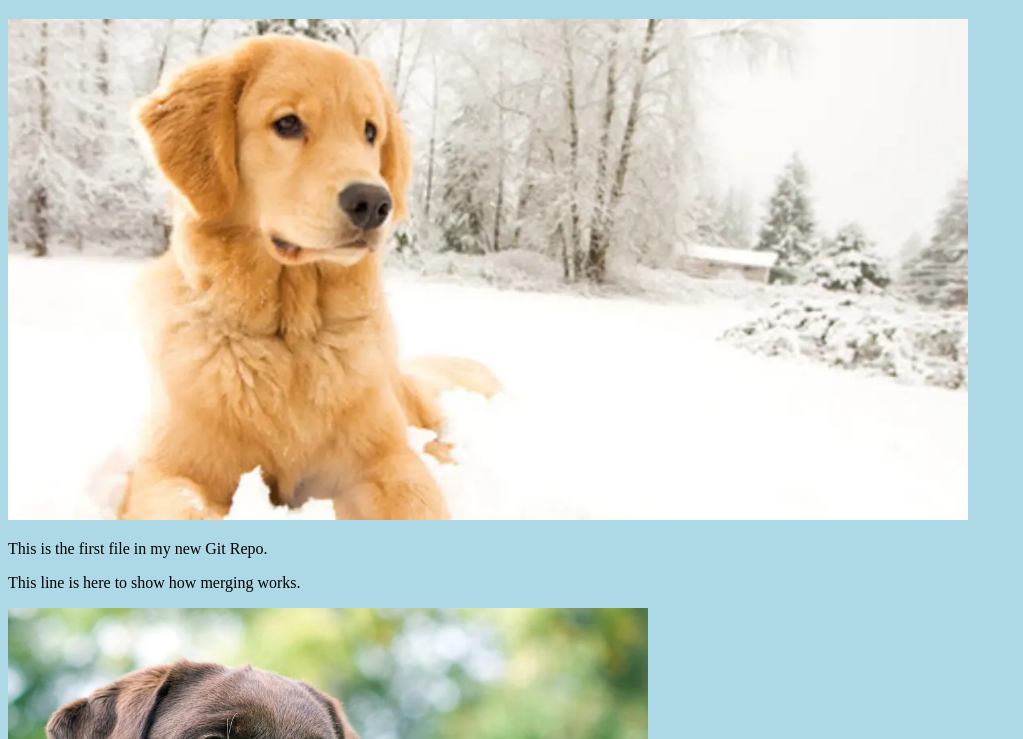
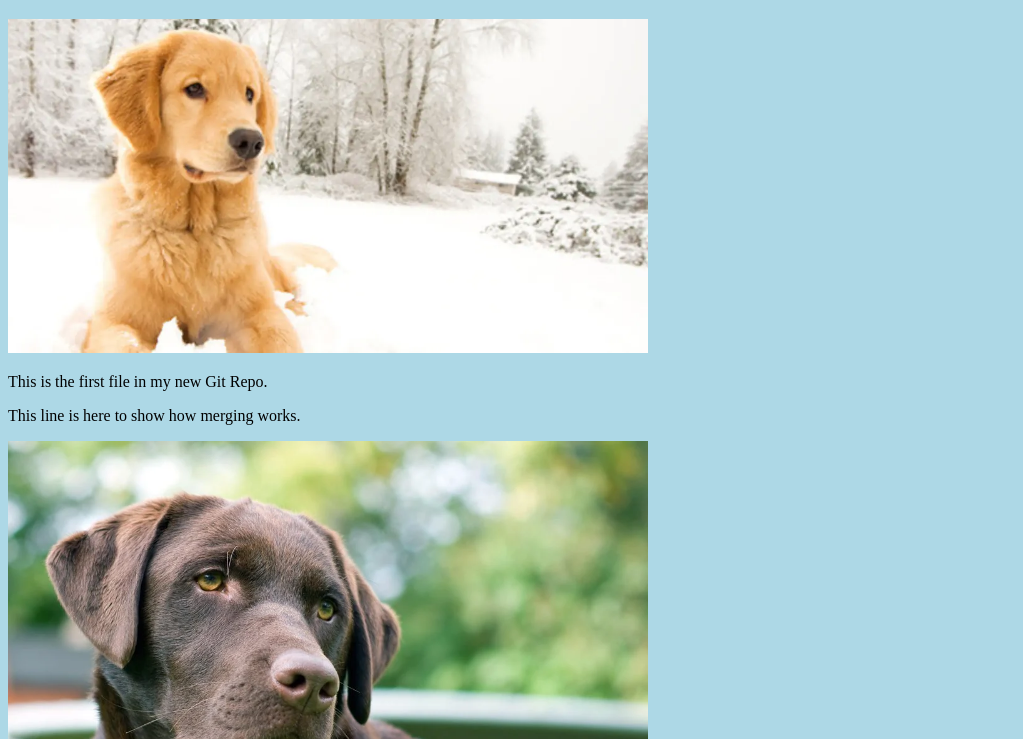
Before and after one commit to Khadasok/khadasok.github.io, a plain HTML site: page index.html in a window 1280 px wide. Shown: the part 61-800 px from the top of the page, without its empty margins (0-1023 px from the left). Drawn offline with Linux system fonts and the light colour scheme.

Commit message:
Updated index.html. Resized image

```diff
--- a/index.html
+++ b/index.html
@@ -7,12 +7,10 @@
 <body>
 
 <h1>Hello world!</h1>
-<div><img src="img_hello_world.jpg" alt="Hello World from Space"
-style="width:100%;max-width:960px"></div>
+<div><img src="img_hello_world.jpg" alt="Hello World from Space" style="width:100%;max-width:640px"></div>
 <p>This is the first file in my new Git Repo.</p>
 <p>This line is here to show how merging works.</p>
-<div><img src="img_hello_git.jpg" alt="Hello Git"
-style="width:100%;max-width:640px"></div>
+<div><img src="img_hello_git.jpg" alt="Hello Git" style="width:100%;max-width:640px"></div>
 
 </body>
 </html>
```
